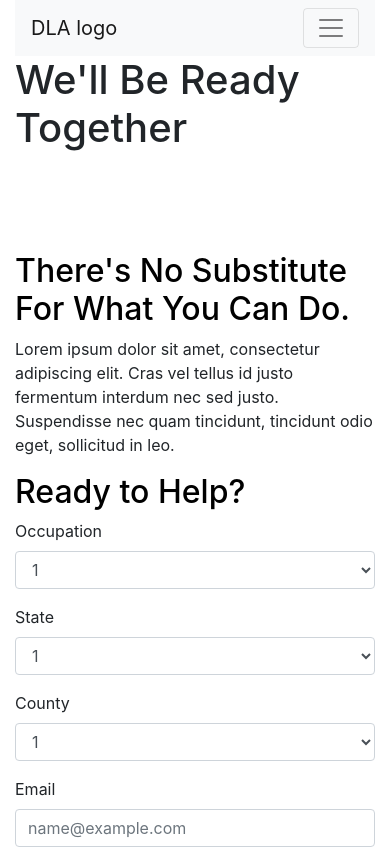
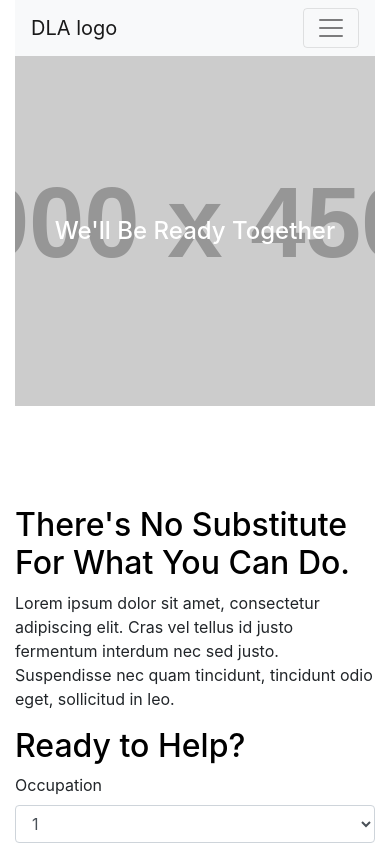
Before and after one commit to AllisonGee/volunteer-disaster-legal-aid, a plain HTML site: page index.html in a window 390 px wide. Shown: the top 850 px of the page. Drawn offline with nearby package versions, Linux system fonts and the light colour scheme; placeholder pictures from the web are drawn by us.

Commit message:
Header image and text are now responsive with media queries.

```diff
--- a/css/index.css
+++ b/css/index.css
@@ -19,6 +19,46 @@ width: 100vw;
 :root {
   --green-color: #5b5d48;
   --gray-color:#74757a;
+}
+
+/*HEADER SECTION*/
+.header{
+  background-image: url("https://via.placeholder.com/900x450");
+  background-color: #cccccc;
+  background-repeat: no-repeat;
+  height:450px;
+  background-position: center;
+  background-size: cover;
+}
+
+.header h1{
+  text-align: center;
+  vertical-align: middle;
+  line-height:450px;
+  color:white;
+}
+
+/*HEADER SECTION MEDIA QUERIES*/
+@media screen and (max-width: 600px) {
+  .header{
+    height: 400px;
+  }
+
+  .header h1{
+    font-size: 2rem;
+    line-height:400px;
+  }
+}
+
+@media screen and (max-width: 400px) {
+  .header{
+    height: 350px;
+  }
+
+  .header h1{
+    font-size: 1.5rem;
+    line-height:350px;
+  }
 }
 
 /*MISSION SECTION*/
```
